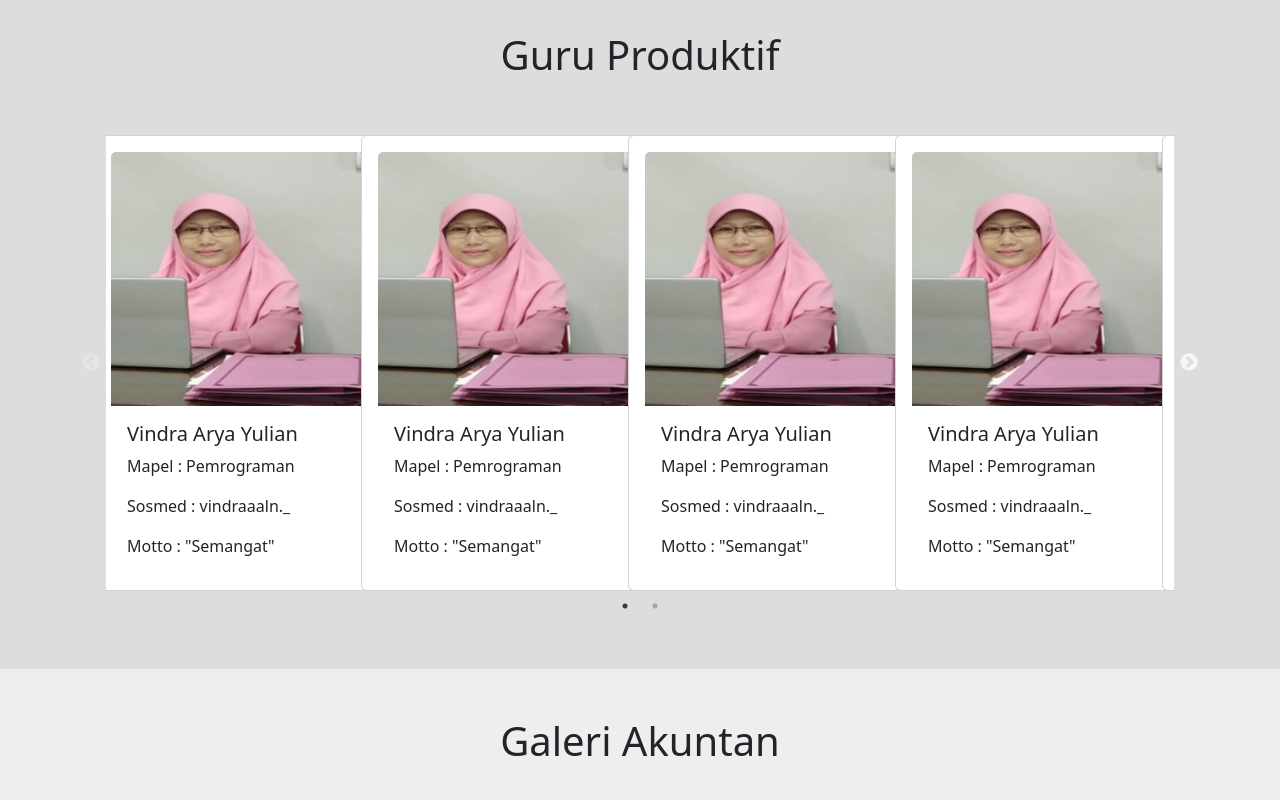
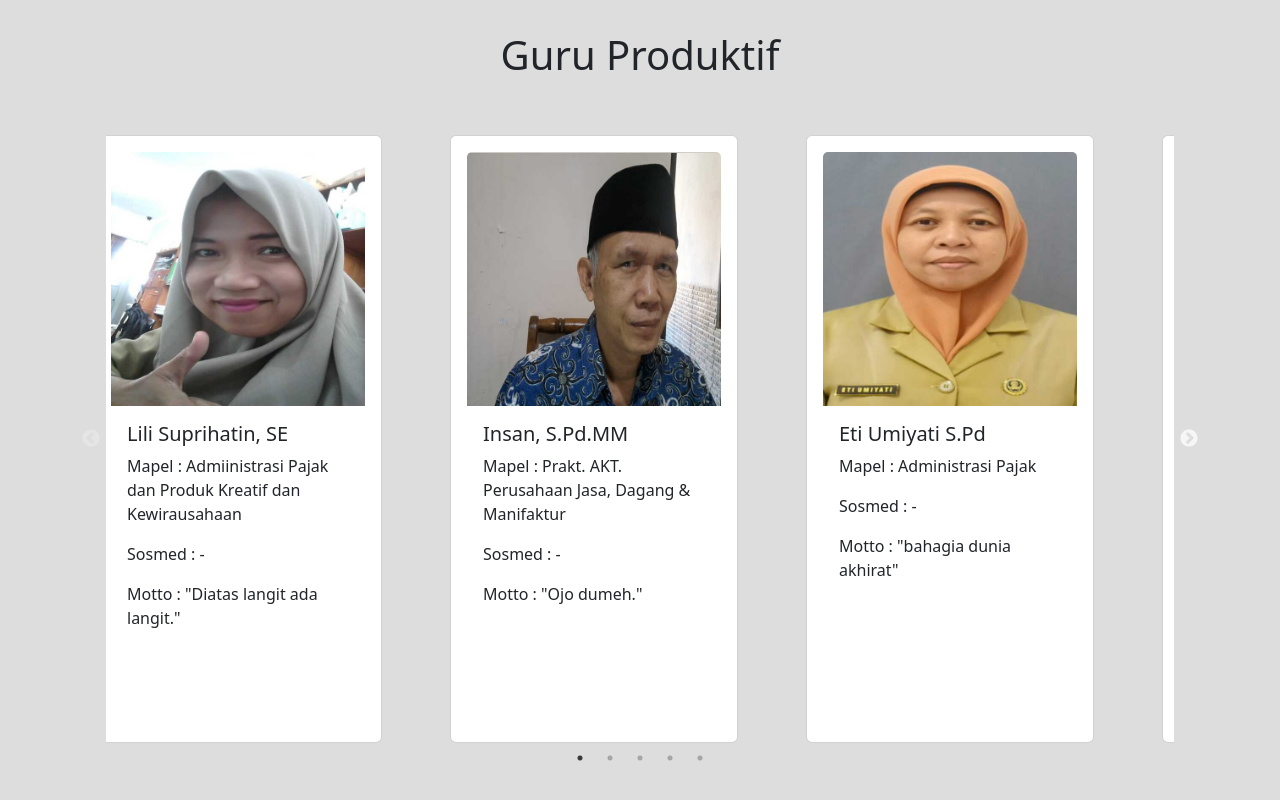
Before and after one commit to vindrayulian/jurusan_akl, a plain HTML site: page index.html in a window 1280 px wide. Shown: the part 2180-2980 px from the top of the page. Drawn offline with nearby package versions, Linux system fonts and the light colour scheme.

Commit message:
update data guru

```diff
--- a/index.html
+++ b/index.html
@@ -191,80 +191,82 @@
 
         <div class="container p-5">
             <div class="row justify-content-center slider">
-                <div class="row justify-content-center col-12 col-md-12">
-                    <div class="card p-3" style="width: 18rem;">
-                        <img src="asset/img/guru/bu diyah.jpg" class="card-img-top" alt="...">
+                <div class="row justify-content-center col-12 col-md-4 col-sm-4 col-xl-4">
+                    <div class="card p-3" style="width: 18rem; height: 38rem;">
+                        <img src="asset/img/guru/bu lili.jpeg" class="card-img-top" alt="...">
                         <div class="card-body">
-                            <h5 class="card-title">Vindra Arya Yulian</h5>
-                            <p class="card-text">Mapel  : Pemrograman</p>
-                            <p class="card-text">Sosmed : vindraaaln._</p>
-                            <p class="card-text">Motto  : "Semangat"</p>
+                            <h5 class="card-title">Lili Suprihatin, SE</h5>
+                            <p class="card-text">Mapel  : Admiinistrasi Pajak dan Produk Kreatif dan Kewirausahaan</p>
+                            <p class="card-text">Sosmed : -</p>
+                            <p class="card-text">Motto  : "Diatas langit ada langit."</p>
                         </div>
                     </div>
                 </div>
-                <div class="row justify-content-center col-12 col-md-12">
-                    <div class="card p-3" style="width: 18rem;">
-                        <img src="asset/img/guru/bu diyah.jpg" class="card-img-top" alt="...">
+                <div class="row justify-content-center col-12 col-md-4 col-sm-4 col-xl-4">
+                    <div class="card p-3" style="width: 18rem; height: 38rem;">
+                        <img src="asset/img/guru/pak insan.jpeg" class="card-img-top" alt="...">
                         <div class="card-body">
-                            <h5 class="card-title">Vindra Arya Yulian</h5>
-                            <p class="card-text">Mapel  : Pemrograman</p>
-                            <p class="card-text">Sosmed : vindraaaln._</p>
-                            <p class="card-text">Motto  : "Semangat"</p>
+                            <h5 class="card-title">Insan, S.Pd.MM</h5>
+                            <p class="card-text">Mapel  : Prakt. AKT. Perusahaan Jasa, Dagang & Manifaktur</p>
+                            <p class="card-text">Sosmed : -</p>
+                            <p class="card-text">Motto  : "Ojo dumeh."</p>
                         </div>
                     </div>
                 </div>
-                <div class="row justify-content-center col-12 col-md-12">
-                    <div class="card p-3" style="width: 18rem;">
-                        <img src="asset/img/guru/bu diyah.jpg" class="card-img-top" alt="...">
+                <div class="row justify-content-center col-12 col-md-4 col-sm-4 col-xl-4">
+                    <div class="card p-3" style="width: 18rem; height: 38rem;">
+                        <img src="asset/img/guru/bu eti.jpeg" class="card-img-top" alt="...">
                         <div class="card-body">
-                            <h5 class="card-title">Vindra Arya Yulian</h5>
-                            <p class="card-text">Mapel  : Pemrograman</p>
-                            <p class="card-text">Sosmed : vindraaaln._</p>
-                            <p class="card-text">Motto  : "Semangat"</p>
+                            <h5 class="card-title">Eti Umiyati S.Pd</h5>
+                            <p class="card-text">Mapel  : Administrasi Pajak</p>
+                            <p class="card-text">Sosmed : -</p>
+                            <p class="card-text">Motto  : "bahagia dunia akhirat"</p>
                         </div>
                     </div>
                 </div>
-                <div class="row justify-content-center col-12 col-md-12">
-                    <div class="card p-3" style="width: 18rem;">
-                        <img src="asset/img/guru/bu diyah.jpg" class="card-img-top" alt="...">
+                <div class="row justify-content-center col-12 col-md-4 col-sm-4 col-xl-4">
+                    <div class="card p-3" style="width: 18rem; height: 38rem;">
+                        <img src="asset/img/guru/bu har.jpeg" class="card-img-top" alt="...">
                         <div class="card-body">
-                            <h5 class="card-title">Vindra Arya Yulian</h5>
-                            <p class="card-text">Mapel  : Pemrograman</p>
-                            <p class="card-text">Sosmed : vindraaaln._</p>
-                            <p class="card-text">Motto  : "Semangat"</p>
+                            <h5 class="card-title">Dra, Hj. Sri Hartati Wahyuningsih</h5>
+                            <p class="card-text">Mapel  : Akuntansi Keuangan</p>
+                            <p class="card-text">Sosmed : -</p>
+                            <p class="card-text">Motto  : "Selalu bersyukur atas ketentuannya."</p>
                         </div>
                     </div>
                 </div>
-                <div class="row justify-content-center col-12 col-md-12">
-                    <div class="card p-3" style="width: 18rem;">
-                        <img src="asset/img/guru/bu diyah.jpg" class="card-img-top" alt="...">
+                <div class="row justify-content-center col-12 col-md-4 col-sm-4 col-xl-4">
+                    <div class="card p-3" style="width: 18rem; height: 38rem;">
+                        <img src="asset/img/guru/bu sholi.jpeg" class="card-img-top" alt="...">
                         <div class="card-body">
-                            <h5 class="card-title">Vindra Arya Yulian</h5>
-                            <p class="card-text">Mapel  : Pemrograman</p>
-                            <p class="card-text">Sosmed : vindraaaln._</p>
-                            <p class="card-text">Motto  : "Semangat"</p>
+                            <h5 class="card-title">Solikhah SE.Ak</h5>
+                            <p class="card-text">Mapel  : Komputer Akuntansi</p>
+                            <p class="card-text">Sosmed : Facebook : Leha Solikhah</p>
+                            <p class="card-text">Motto  : "Process, progress, success."</p>
                         </div>
                     </div>
                 </div>
-                <div class="row justify-content-center col-12 col-md-12">
-                    <div class="card p-3" style="width: 18rem;">
-                        <img src="asset/img/guru/bu diyah.jpg" class="card-img-top" alt="...">
+                <div class="row justify-content-center col-12 col-md-4 col-sm-4 col-xl-4">
+                    <div class="card p-3" style="width: 18rem; height: 38rem;">
+                        <img src="asset/img/guru/bu sri.jpeg" class="card-img-top" alt="...">
                         <div class="card-body">
-                            <h5 class="card-title">Vindra Arya Yulian</h5>
-                            <p class="card-text">Mapel  : Pemrograman</p>
-                            <p class="card-text">Sosmed : vindraaaln._</p>
-                            <p class="card-text">Motto  : "Semangat"</p>
+                            <h5 class="card-title">Sri Yulaeni Susanti S.Pd</h5>
+                            <p class="card-text">Mapel  : Dasar Program Keahlian AKL</p>
+                            <p class="card-text">Sosmed : -</p>
+                            <p class="card-text">Motto  : "Bahagia dunia akhirat."</p>
                         </div>
                     </div>
                 </div>
-                <div class="row justify-content-center col-12 col-md-12">
-                    <div class="card p-3" style="width: 18rem;">
+                <div class="row justify-content-center col-12 col-md-4 col-sm-4 col-xl-4">
+                    <div class="card p-3" style="width: 18rem; height: 38rem;">
                         <img src="asset/img/guru/bu diyah.jpg" class="card-img-top" alt="...">
                         <div class="card-body">
-                            <h5 class="card-title">Vindra Arya Yulian</h5>
-                            <p class="card-text">Mapel  : Pemrograman</p>
-                            <p class="card-text">Sosmed : vindraaaln._</p>
-                            <p class="card-text">Motto  : "Semangat"</p>
+                            <h5 class="card-title">Diyah Chandra Ikawati, SE.AK,MM.</h5>
+                            <p class="card-text">Mapel  : Komputer Akuntansi</p>
+                            <p class="card-text">Sosmed : Facebook : Diyah Chandra Ikawati <br>
+                                                          Instagram : chandra_evanne
+                            </p>
+                            <p class="card-text">Motto  : "Siapa yang menempuh jalan untuk mencari ilmu, maka allah akan memudahkan baginya jalan menuju surga".</p>
                         </div>
                     </div>
                 </div>
@@ -408,8 +410,8 @@
             dots: true,
             infinite: false,
             speed: 300,
-            slidesToShow: 4,
-            slidesToScroll: 4,
+            slidesToShow: 3,
+            slidesToScroll: 1,
             responsive: [
                 {
                 breakpoint: 1024,
```
